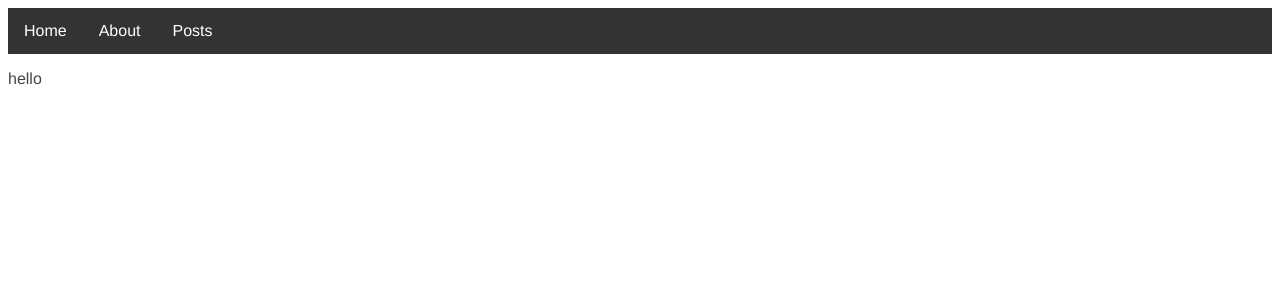
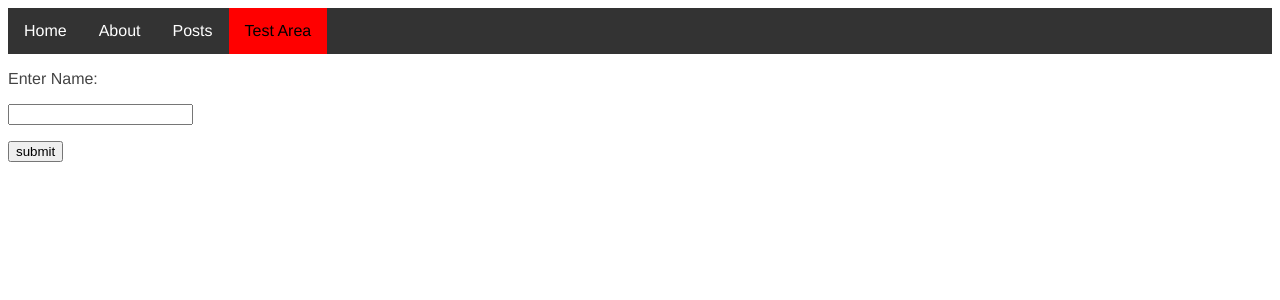
Before and after one commit to tcpekin/flask_site, a Flask app: page /test/ in a window 1280 px wide. Shown: the top 300 px of the page. Run offline with Flask 2, Linux system fonts and the light colour scheme.

Commit message:
test area now has a working-ish form

```diff
--- a/blog.py
+++ b/blog.py
@@ -1,5 +1,6 @@
 import sys
-from flask import Flask, render_template
+from flask import Flask, render_template, request
+from flask.helpers import redirect, url_for
 from flask_flatpages import FlatPages, pygments_style_defs
 
 # from flask_frozen import Freezer
@@ -30,9 +31,20 @@ def about():
     return render_template("about.html", content=content)
 
 
-@app.route("/test/")
+@app.route("/test/", methods=['GET','POST'])
 def test():
-    return render_template("test.html")
+    success=False
+    nm=None
+    if request.method == "POST":
+        try:
+            nm = request.form['nm']
+            success=True
+            print(nm)
+        except:
+            print('Stop trying to break the site.')
+        return redirect(url_for('test'))
+    print(success)
+    return render_template("test.html", success=success, nm=nm)
 
 
 @app.route("/posts/")
--- a/static/css/main.css
+++ b/static/css/main.css
@@ -31,6 +31,10 @@ ul.navbar {
     float: left;
   }
 
+li.navbar-test{
+  background-color: red;
+}
+
 li a.navbar {
   display: block;
   color: white;
@@ -39,7 +43,16 @@ ul.navbar {
   text-decoration: none;
 }
 
+li a.navbar-test {
+  color: black;
+}
+
   /* Change the link color to #111 (black) on hover */
   li a.navbar:hover {
     background-color: #111;
   }
+
+  /* Change the link color to #111 (black) on hover */
+  li a.navbar-test:hover {
+    background-color: rgb(255, 146, 146);
+  }
--- a/templates/layout.html
+++ b/templates/layout.html
@@ -16,6 +16,7 @@
             <li class="navbar"><a class="navbar" href="{{ url_for('index') }}">Home</a></li>
             <li class="navbar"><a class="navbar" href="{{ url_for('about') }}">About</a></li>
             <li class="navbar"><a class="navbar" href="{{url_for('posts')}}">Posts</a></li>
+            <li class="navbar navbar-test"><a class="navbar navbar-test"  href="{{url_for('test')}}">Test Area</a></li>
           </ul>
         </nav>
       </div>
--- a/templates/test.html
+++ b/templates/test.html
@@ -1,4 +1,18 @@
 {% extends "layout.html" %}
 
 
-{% block body %}<p>hello</p> {% endblock %}
+{% block body %}
+
+<form action="http://localhost:5000/test" method="post">
+    <p>Enter Name:</p>
+    <p><input type="text" name="nm" /></p>
+    <p><input type="submit" value="submit" /></p>
+</form>
+
+<!-- <br> -->
+{% if success == True %}
+<p>My name is {{nm}}.</p>
+{% else %}
+{% endif %}
+
+{% endblock %}
```
Also changed, not shown: requirements.txt (added, +48 -0 lines). Lines whose indentation alone changed are shown as unchanged.
